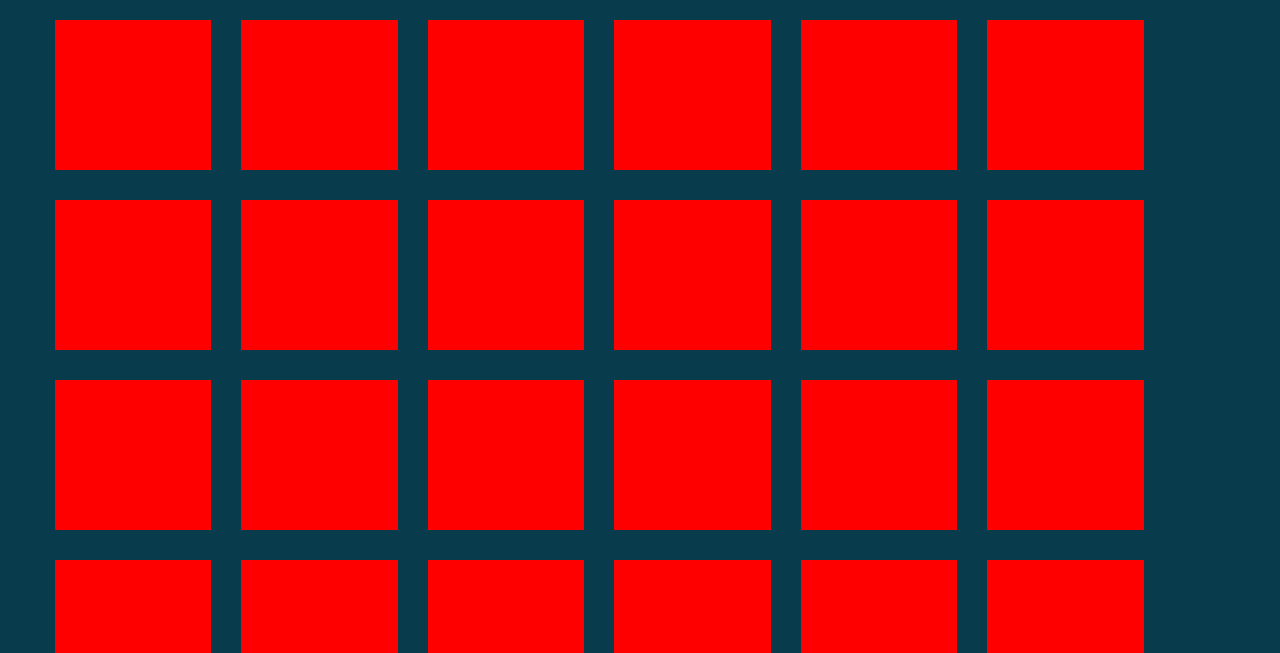
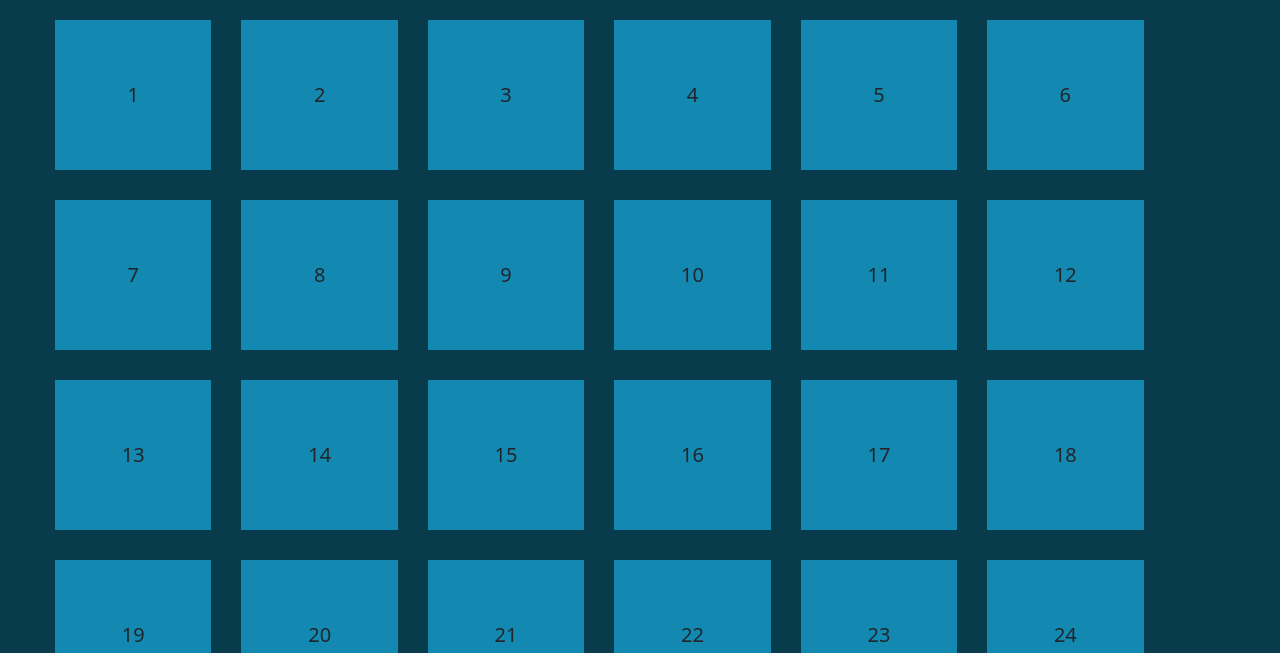
Before and after one commit to Obez99/js-fizzbuzzdom, a plain HTML site: page index.html in a window 1280 px wide. Shown: the part 147-800 px from the top of the page. Drawn offline with nearby package versions, Linux system fonts and the light colour scheme.

Commit message:
Colors grid, adds numbers

```diff
--- a/css/style.css
+++ b/css/style.css
@@ -22,6 +22,10 @@ h1{
 .fizz_container{
   width: calc(100% / 7 - 15px);
   height: 150px;
-  background-color: red;
+  background-color: rgb(19, 137, 178);
   margin:15px;
+  font-size: 20px;
+  display:flex;
+  justify-content: center;
+  align-items: center;
 }
--- a/js/scripts.js
+++ b/js/scripts.js
@@ -5,5 +5,5 @@ for (let i = 1; i <= 100; i++){
   let col = document.createElement("div");
   col.className = "fizz_container";
   container.append(col);
-
+  col.textContent = i;
 }
```
